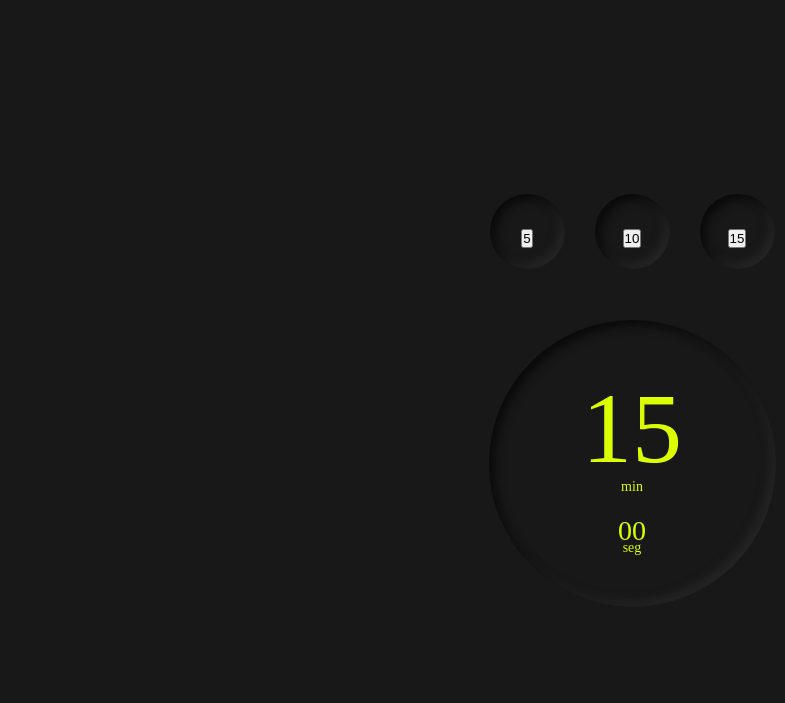
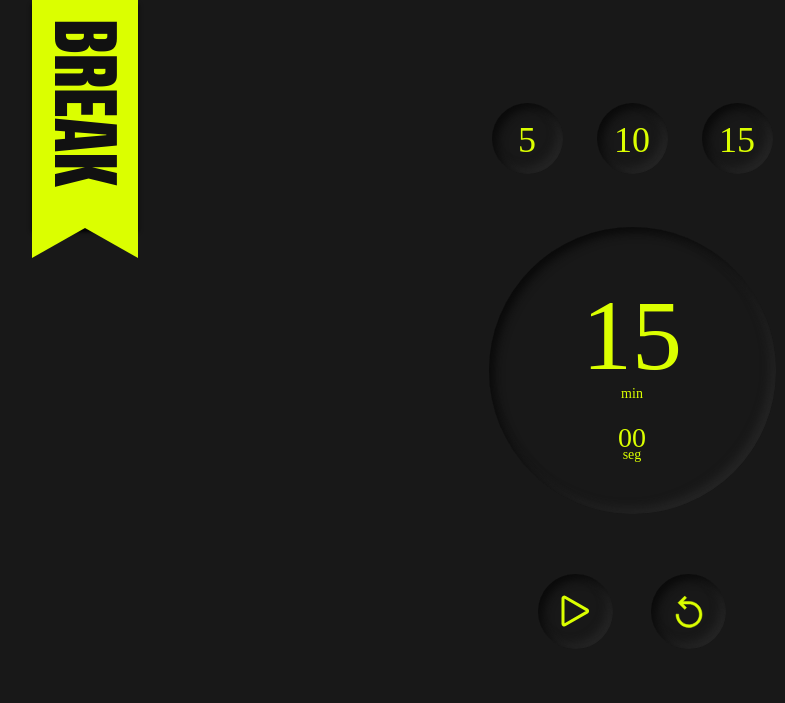
Before and after one commit to edy527/Temporizador, a plain HTML site: page index.html in a window 1280 px wide. Shown: the whole page, without its empty margins (8-793 px from the left). Drawn offline with Linux system fonts and the light colour scheme; a web font is replaced by a local one.

Commit message:
Maquetado finalizado

```diff
--- a/css/estilos.css
+++ b/css/estilos.css
@@ -1,4 +1,5 @@
 @import url('https://fonts.googleapis.com/css2?family=MuseoModerno:wght@300&display=swap');
+@import url('https://fonts.googleapis.com/css2?family=Anton&display=swap');
 
 :root{
     --fondoBody: #181818;
@@ -13,13 +14,16 @@
     padding: 0;
     box-sizing: border-box;
 }
+
 body{
+
+    height: 100vh;
     background-color: var(--fondoBody);
     font-family: "MuseoModerno";
     font-weight: 300;
     font-style: normal;
+
 }
-
 
 .contenedor{
     width: 100vw;
@@ -29,11 +33,71 @@ body{
     justify-content: center;
     align-items: center;
 }
+
+.band {
+    background-color: #DBFF00;
+    font-family: 'Anton', sans-serif;
+    position: absolute;
+    width: 106px;
+    height: 228px;
+    left: 40px;
+    top: 0px;
+    box-shadow: 0px 4px 4px #000000;
+    border-left: 0px solid #DBFF00;
+    border-right: 0px solid #DBFF00;
+}
+
+.band h1{
+    text-transform: uppercase;
+    position: relative;
+    width: 168px;
+    height: 106px;
+    top: 50px;
+    font-style: normal;
+    font-weight: normal;
+    font-size: 72px;
+    line-height: 106px;
+/* identical to box height */
+    color: #111111;
+    transform: rotate(90deg);
+    line-height: 168px;
+}
+
+.band-right{
+    position: absolute;
+    width: 147px;
+    height: 147px;
+    right: 12px;
+    bottom: 0;
+    font-style: normal;
+    font-weight: normal;
+    line-height: 147px;
+/* identical to box height */
+    color: #111111;
+transform: rotate(-90deg);
+}
+
+.band-right h2{
+    font-size: 100px;
+    text-transform: uppercase;
+    font-family: 'Anton', sans-serif;
+}
+
+.band div{
+    border-left: 53px solid #DBFF00;
+    border-right: 53px solid #DBFF00;
+    border-bottom: 30px solid transparent;
+    position: absolute;
+    top: 228px;
+    width: 106px;
+}
 .contenido-sup{
     display: flex;
 
 }
-.uno, .dos, .tres{
+
+.uno, .dos, .tres {
+    border-color: transparent; /* verificar si causa problemas con el color del borde */
     text-align: center;
     line-height: 75px;
     width: 75px;
@@ -43,12 +107,14 @@ body{
     font-size: 36px;
     border-radius: 75px;
     background: #181818;
-    box-shadow: inset 5px 5px 10px #0a0a0a,             inset -5px -5px 10px #262626;
     -webkit-border-radius: 75px;
     -moz-border-radius: 75px;
     -ms-border-radius: 75px;
     -o-border-radius: 75px;
-    font-family: ;
+    font-family: "MuseoModerno";
+    background: #181818;
+    box-shadow: inset 5px 5px 10px #0a0a0a,
+            inset -5px -5px 10px #262626
 }
 .dos{
     margin-left: 30px;
@@ -99,8 +165,38 @@ box-shadow: inset 5px 5px 10px #0a0a0a,
 
 }
 
+.controls{
+    margin-top: 60px;
+}
 
-button{
-    text-decoration: none;
-    font-style: none;
+.play{
+    margin-right: 34px;
 }
+.play, .reset{
+    border: transparent;
+    text-align: center;
+    line-height: 75px;
+    width: 75px;
+    height: 75px;
+    margin-bottom: 51px;
+    color: var(--textoReloj);
+    font-size: 36px;
+    border-radius: 75px;
+    background: #181818;
+    -webkit-border-radius: 75px;
+    -moz-border-radius: 75px;
+    -ms-border-radius: 75px;
+    -o-border-radius: 75px;
+    font-family: "MuseoModerno";
+/*NEUMORPHISM*/
+    border-radius: 150px;
+    background: #181818;
+    box-shadow: inset 5px 5px 10px #0a0a0a,
+                inset -5px -5px 10px #262626
+}
+
+
+.play img, .reset img{
+    display: block;
+    margin: auto;
+}
--- a/index.html
+++ b/index.html
@@ -4,29 +4,70 @@
     <meta charset="UTF-8">
     <meta name="viewport" content="width=device-width, initial-scale=1.0">
     <link rel="stylesheet" href="css/estilos.css">
+    <script src="https://kit.fontawesome.com/00df207501.js" crossorigin="anonymous"></script>
     <title></title>
 </head>
 <body>
     <main class="contenedor">
+        <div class="band">
+            <h1>Break</h1>
+            <div></div>
+        </div>
+        <div class="ribbon-right"></div>
+        <div class="band-right">
+            <h2>coderhouse</h2>
+        </div>
         <div class="contenido-sup">
-            <div class="uno">
-                <button>5</button>
-            </div>
-            <div class="dos">
-                <button>10</button>
-            </div>
-            <div class="tres">
-                <button>15</button>
-            </div>
+                <button class="uno">5</button>
+                <button class="dos">10</button>
+                <button class="tres">15</button>
         </div>
+
         <div class="contenido">
             <span class="numero">15 </span>
             <span class="num-texto">min</span>
             <span class="seg">00</span>
             <span class="seg-texto" >seg</span>
+        </div>
 
+        <div class="controls">
+            <button class="play"><img src="./img/play.svg" alt=""></button>
+            <button class="reset"><img src="./img/reset.svg" alt=""></button>
         </div>
+
     </main>
 
 </body>
 </html>
+</body>
+</html>
+</body>
+</html>
+</body>
+</html>
+</body>
+</html>
+</body>
+</html>
+</body>
+</html>
+</body>
+</html>
+</body>
+</html>
+</body>
+</html>
+</body>
+</html>
+</body>
+</html>
+</body>
+</html>
+</body>
+</html>
+</body>
+</html>
+</body>
+</html>
+</body>
+</html>
```
Also changed, not shown: img/play.svg (added), img/reset.svg (added).
